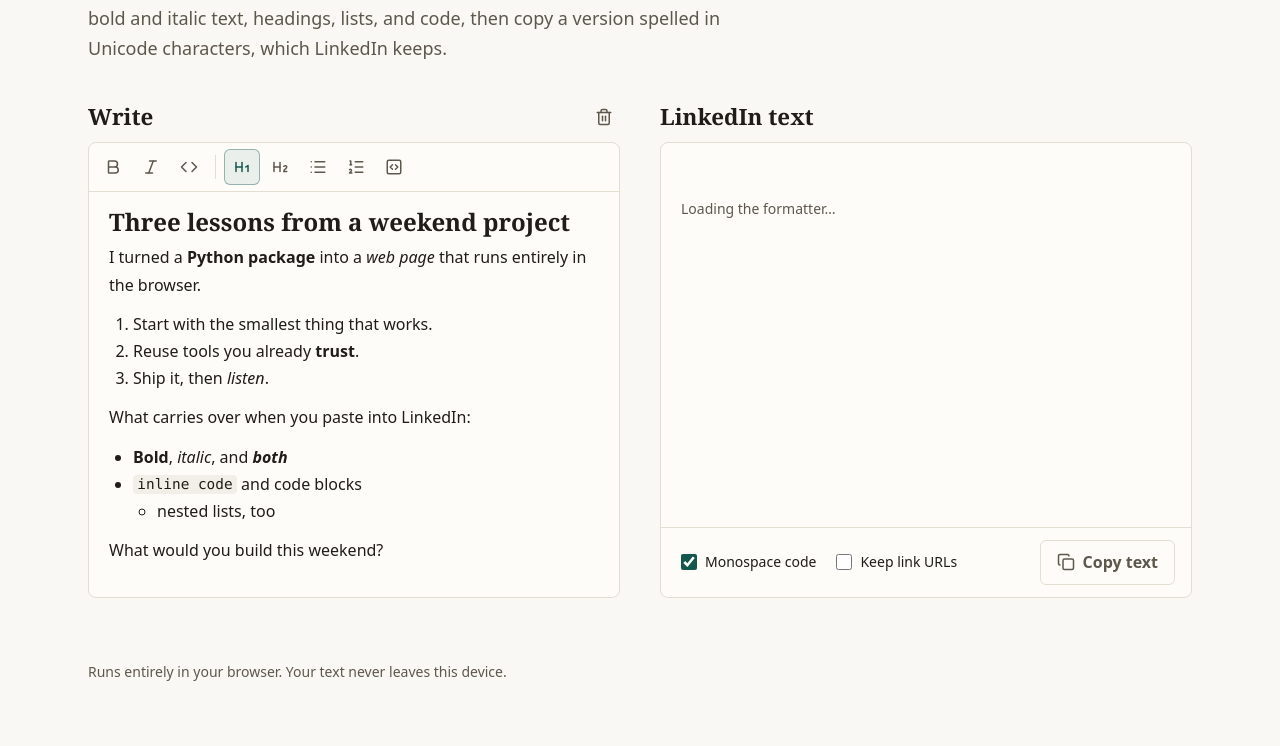
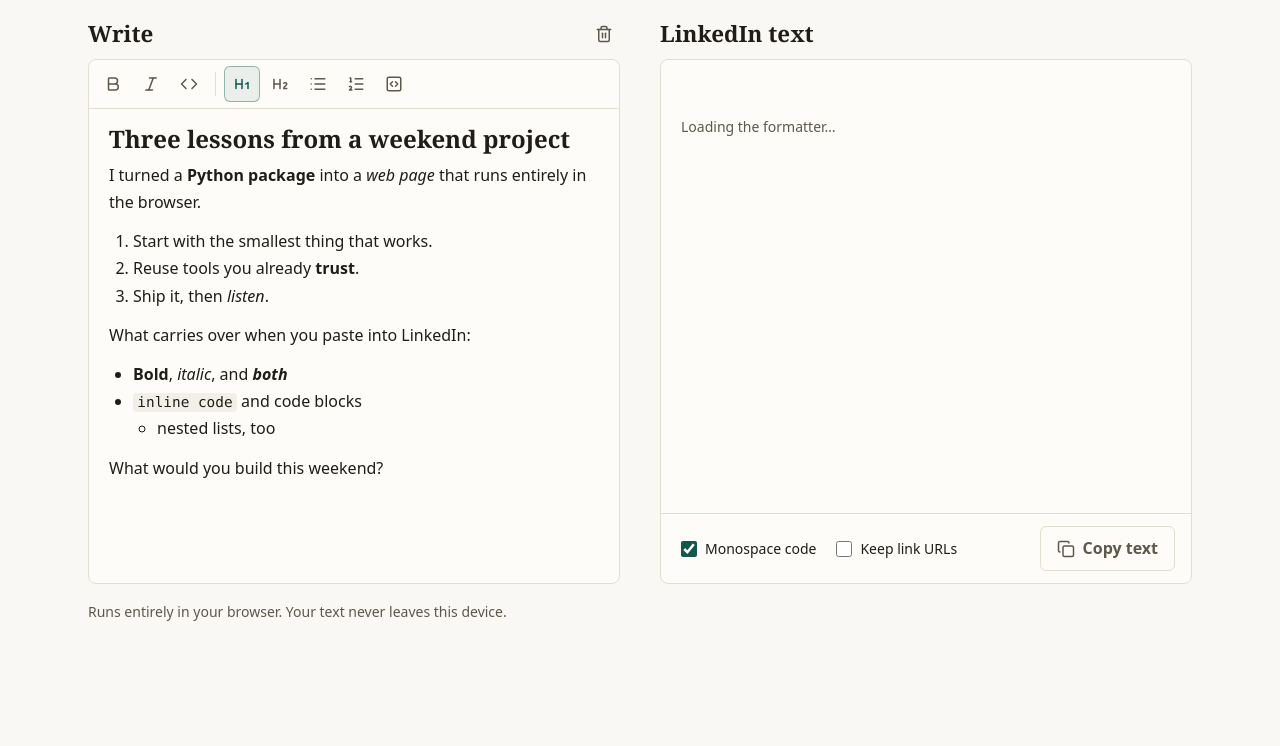
Before and after one commit to IndrajeetPatil/linkedin-post-formatter, a website built with Vite: page index.html in a window 1280 px wide. Shown: the part 160-906 px from the top of the page. After the commit the page ends 800 px from the top, so only its background shows below. Built offline with nearby package versions, Linux system fonts and the light colour scheme.

Commit message:
feat(layout): fit the page to the window on desktop (#16)
## Summary

On a laptop window the panels ran below the fold, with a lot of empty
space above the title. Now:

- **Compact masthead:** less padding above and below the title, a
tighter gap to the summary, and a wider summary that wraps in two lines
rather than three on desktop. The colophon padding shrinks too.

- **Side by side from 56rem** (896px) instead of 64rem, so a
~1,000px-wide window gets both panels next to each other.

- **Fit to the window:** from 56rem wide and 36rem tall, the page is
exactly the window's height. The panels take whatever is left, and a
long post scrolls inside its panel, so the Copy button never drops below
the fold. Shorter windows and phones keep the normal scrolling page.

`DESIGN.md` records the new breakpoint and the fit-to-window behaviour.

## Validation

- `vp check`
- `vp run e2e`: all pass in Chromium, Firefox, WebKit, iPhone, and
Android, including a new test that a 1280×720 window has no page scroll,
even with a long post, and keeps the Copy button in view.
- Checked by hand at 1000×600, 1280×720, 1440×900, 1000×1100, 900×560
(too short, scrolls normally), and 390×844.

## Drive-by cleanup

None.

```diff
--- a/src/style.css
+++ b/src/style.css
@@ -138,7 +138,7 @@ svg {
   grid-template-columns: minmax(0, 1fr) auto;
   align-items: start;
   gap: 0 0.5rem;
-  padding-block: 3.5rem 2.5rem;
+  padding-block: 1.75rem 1.5rem;
 }
 
 .masthead > div:first-child {
@@ -202,8 +202,8 @@ svg {
 }
 
 .summary {
-  max-width: 42rem;
-  margin: 1rem 0 0;
+  max-width: 52rem;
+  margin: 0.5rem 0 0;
   color: var(--color-text-muted);
   font-size: 1.125rem;
   text-wrap: pretty;
@@ -214,7 +214,7 @@ svg {
   gap: 2.5rem;
 }
 
-@media (width >= 64rem) {
+@media (width >= 56rem) {
   .workspace {
     grid-template-columns: minmax(0, 1fr) minmax(0, 1fr);
   }
@@ -263,7 +263,7 @@ svg {
 }
 
 .colophon {
-  padding-block: 3rem;
+  padding-block: 1rem;
   color: var(--color-text-muted);
   font-size: 0.875rem;
 }
@@ -642,3 +642,45 @@ svg {
     transition: none !important;
   }
 }
+
+/* ── Fitting the window ───────────────────────────────────────────────────── */
+
+/* On a desktop window tall enough for both panels, the page fits the window:
+   the panels take the height left over, and a long post scrolls inside them
+   rather than pushing the copy button below the fold. */
+@media (width >= 56rem) and (height >= 36rem) {
+  body {
+    display: flex;
+    flex-direction: column;
+    height: 100dvh;
+  }
+
+  .masthead,
+  .workspace,
+  .colophon {
+    box-sizing: border-box;
+    width: 100%;
+  }
+
+  .workspace {
+    flex: 1;
+    grid-template-rows: minmax(0, 1fr);
+    min-height: 0;
+  }
+
+  .pane,
+  .panel,
+  #editor {
+    min-height: 0;
+  }
+
+  .colophon p {
+    margin: 0;
+  }
+
+  .tiptap,
+  .post {
+    min-height: 0;
+    overflow-y: auto;
+  }
+}
```
Also changed, not shown: DESIGN.md (+6 -1 lines), tests/app.spec.ts (+17 -0 lines).
